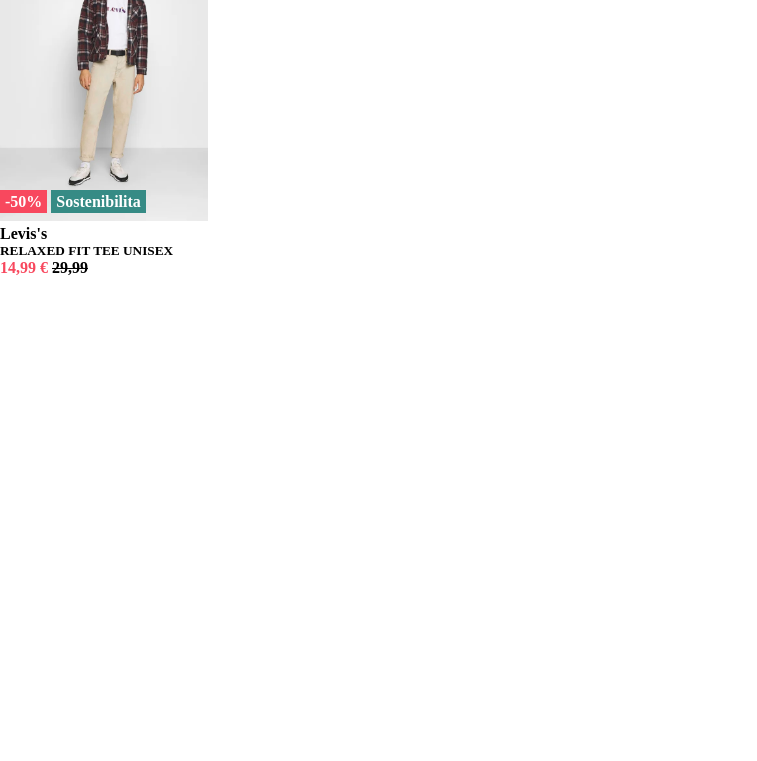
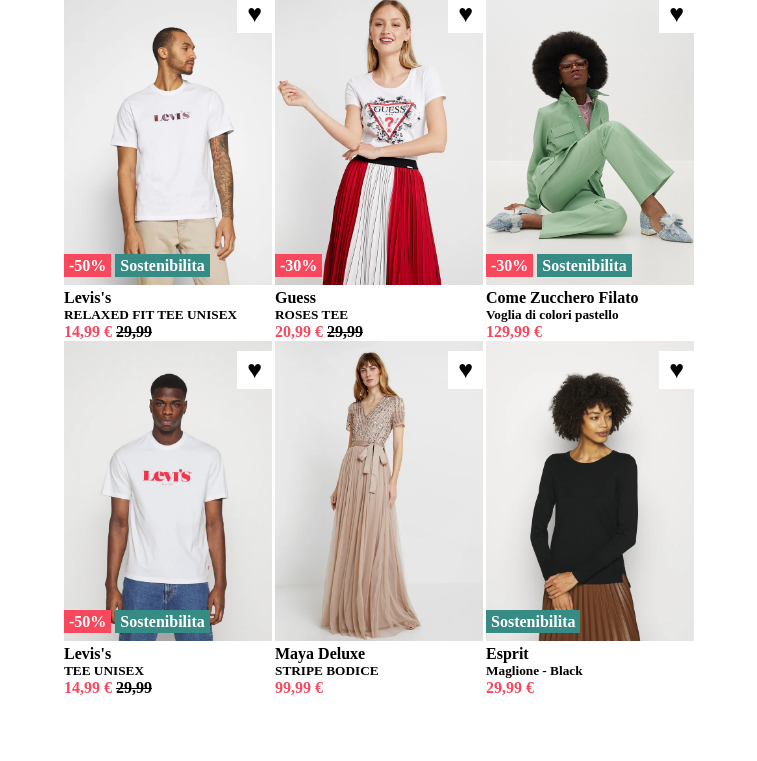
Before and after one commit to tastytim/htmlcss-shop, a plain HTML site: page index.html in a window 1280 px wide. Shown: the part 116-877 px from the top of the page, without its empty margins (0-757 px from the left). Before the commit the page ends 800 px from the top, so only its background shows below. Drawn offline with Linux system fonts and the light colour scheme.

Commit message:
3 commit

```diff
--- a/css/styles.css
+++ b/css/styles.css
@@ -4,26 +4,51 @@
   box-sizing: border-box;
 }
 
-h1{
-    color: tomato;
+body {
+  padding: 5% 5%;
+  align-items: center;
+  width: auto;
+  margin: auto;
+}
+
+h1 {
+  color: tomato;
+}
+
+p {
+  font-weight: 700;
 }
 
 .container_product {
+  display: inline-block;
   width: 207px;
   height: 300px;
   display: inline-block;
   position: relative;
 }
 
-.hover_imgs{
-    display: hidden;
-}
-
-.product {
+.container_block {
+  width: 207px;
+  height: 300px;
+  display: inline-block;
   position: relative;
 }
 
-.product img {
+.product_hover_img img {
+  position: absolute;
+  height: 300px;
+  display: none;
+}
+
+.container_product:hover .product_hover_img img {
+  display: block;
+}
+
+.product_img {
+  position: relative;
+}
+
+.product_img img {
   position: absolute;
   height: 300px;
 }
@@ -64,10 +89,6 @@ h1{
   width: 207px;
 }
 
-p {
-  font-weight: 700;
-}
-
 .red_text {
   color: #f8485e;
 }
--- a/index.html
+++ b/index.html
@@ -7,10 +7,14 @@
     <header><h1>Bailando</h1></header>
     <main>
       <div class="main_container">
+        <div>
+          <div class="container_block">
             <div class="container_product">
-          <div class="product">
+              <div class="product_img">
                 <img src="img/1.webp" alt="img1" />
-            <img class="hover_imgs" src="img/1b.webp" alt="img1_hover" />
+              </div>
+              <div class="product_hover_img">
+                <img src="img/1b.webp" alt="img1_hover" />
               </div>
               <div class="badges_product_all">
                 <span class="icon">♥</span>
@@ -30,6 +34,139 @@
               </p>
             </div>
           </div>
+
+          <div class="container_block">
+            <div class="container_product">
+              <div class="product_img">
+                <img src="img/2.webp" alt="img1" />
+              </div>
+              <div class="product_hover_img">
+                <img src="img/2b.webp" alt="img1_hover" />
+              </div>
+              <div class="badges_product_all">
+                <span class="icon">♥</span>
+
+                <div class="badges_product_low">
+                  <span class="percent">-30%</span>
+                </div>
+              </div>
+            </div>
+            <div class="description_product">
+              <p>Guess</p>
+              <h5>ROSES TEE</h5>
+              <p>
+                <span class="red_text">20,99 €</span>
+                <span class="strike_price"><strike>29,99</strike></span>
+              </p>
+            </div>
+          </div>
+
+          <div class="container_block">
+            <div class="container_product">
+              <div class="product_img">
+                <img src="img/3.webp" alt="img1" />
+              </div>
+              <div class="product_hover_img">
+                <img src="img/3b.webp" alt="img1_hover" />
+              </div>
+              <div class="badges_product_all">
+                <span class="icon">♥</span>
+
+                <div class="badges_product_low">
+                  <span class="percent">-30%</span>
+                  <span class="scritta">Sostenibilita</span>
+                </div>
+              </div>
+            </div>
+            <div class="description_product">
+              <p>Come Zucchero Filato</p>
+              <h5>Voglia di colori pastello</h5>
+              <p>
+                <span class="red_text">129,99 €</span>
+                <span class="strike_price"><strike></strike></span>
+              </p>
+            </div>
+          </div>
+        </div>
+        <div>
+          <div class="container_block">
+            <div class="container_product">
+              <div class="product_img">
+                <img src="img/4.webp" alt="img1" />
+              </div>
+              <div class="product_hover_img">
+                <img src="img/4b.webp" alt="img1_hover" />
+              </div>
+              <div class="badges_product_all">
+                <span class="icon">♥</span>
+
+                <div class="badges_product_low">
+                  <span class="percent">-50%</span>
+                  <span class="scritta">Sostenibilita</span>
+                </div>
+              </div>
+            </div>
+            <div class="description_product">
+              <p>Levis's</p>
+              <h5>TEE UNISEX</h5>
+              <p>
+                <span class="red_text">14,99 €</span>
+                <span class="strike_price"><strike>29,99</strike></span>
+              </p>
+            </div>
+          </div>
+
+          <div class="container_block">
+            <div class="container_product">
+              <div class="product_img">
+                <img src="img/5.webp" alt="img1" />
+              </div>
+              <div class="product_hover_img">
+                <img src="img/5b.webp" alt="img1_hover" />
+              </div>
+              <div class="badges_product_all">
+                <span class="icon">♥</span>
+
+                <div class="badges_product_low"></div>
+              </div>
+            </div>
+            <div class="description_product">
+              <p>Maya Deluxe</p>
+              <h5>STRIPE BODICE</h5>
+              <p>
+                <span class="red_text">99,99 €</span>
+                <span class="strike_price"><strike></strike></span>
+              </p>
+            </div>
+          </div>
+
+          <div class="container_block">
+            <div class="container_product">
+              <div class="product_img">
+                <img src="img/6.webp" alt="img1" />
+              </div>
+              <div class="product_hover_img">
+                <img src="img/6b.webp" alt="img1_hover" />
+              </div>
+              <div class="badges_product_all">
+                <span class="icon">♥</span>
+
+                <div class="badges_product_low">
+                  <span class="scritta">Sostenibilita</span>
+                </div>
+              </div>
+            </div>
+            <div class="description_product">
+              <p>Esprit</p>
+              <h5>Maglione - Black</h5>
+              <p>
+                <span class="red_text">29,99 €</span>
+                <span class="strike_price"><strike></strike></span>
+              </p>
+            </div>
+          </div>
+        </div>
+      </div>
     </main>
     <footer></footer>
   </body>
```
Lines whose indentation alone changed are shown as unchanged.
